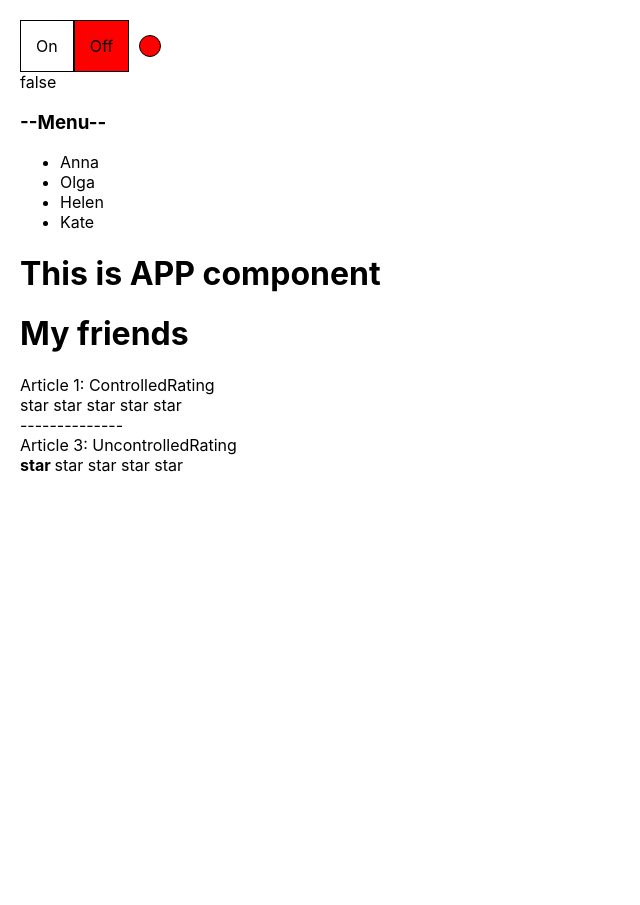
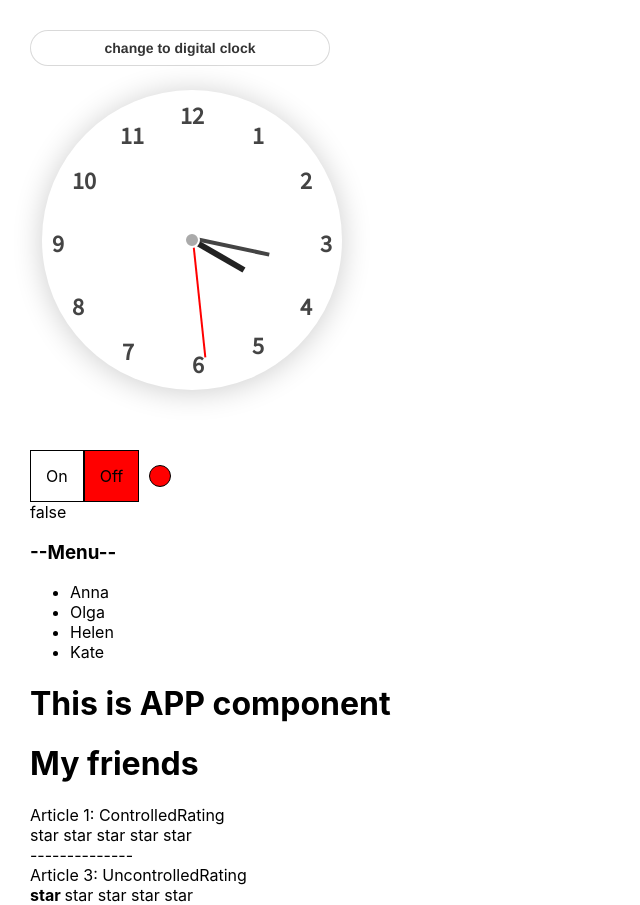
Before and after one commit to PolinSe/react-ts-kabzda, a React (Create React App) app: page / in a window 1280 px wide. Shown: the whole page, without its empty margins (0-640 px from the left). Before the commit the page ends 800 px from the top, so only its background shows below. Built offline with nearby package versions, Linux system fonts and the light colour scheme.

Commit message:
feat: Clock, useEffect

```diff
--- a/src/App.module.css
+++ b/src/App.module.css
@@ -1,3 +1,12 @@
-.app{
-    margin-left: 20px;
+.app {
+    margin-top: 30px;
+    margin-left: 30px;
 }
+
+.clock {
+    width: 300px;
+    height: 400px;
+    display: flex;
+    flex-direction: column;
+    gap: 50px;
+}
--- a/src/App.tsx
+++ b/src/App.tsx
@@ -6,6 +6,8 @@ import {OnOff} from './components/OnOff/OnOff';
 import {RatingValueType} from "./components/Rating/Rating"
 import {UncontrolledOnOff} from './components/UncontrolledOnOff/UncontrolledOnOff';
 import {UncontrolledRaiting} from './components/UncontrolledRating/UncontrolledRating';
+import {Clock} from './components/Clock/Clock';
+import {Button} from './stories/Button';
 
 function App() {
 
@@ -13,11 +15,20 @@ function App() {
     let [accordionCollapsed, setAccordionCollapsed] = useState<boolean>(false)
     let [on, setOn] = useState(false)
 
+    const [isAnalog, setAnalog] = useState(true)
+
     const changeRatingValue = (value: RatingValueType) => setRatingValue(value)
     const changeCollapsed = () => setAccordionCollapsed(!accordionCollapsed)
 
+    const changeClockType = () => {
+        setAnalog(!isAnalog)
+    }
     return (
         <div className={s.app}>
+            <div className={s.clock}>
+                <Button label={isAnalog?'change to digital clock':'change to analog clock'} onClick={changeClockType}/>
+                <Clock isAnalog={isAnalog}/>
+            </div>
 
             {/*<OnOff on={on} changeIndicator={setOn}/>*/}
 
--- /dev/null
+++ b/src/components/Clock/AnalogClock.module.css
@@ -0,0 +1,124 @@
+
+.clock {
+    width: 300px;
+    height: 300px;
+    border-radius: 50%;
+    position: absolute;
+    top: 30%;
+    left: 15%;
+    transform: translate(-50%, -50%);
+    box-shadow: 0 2px 30px rgba(0, 0, 0, 0.2);
+    font-size: 24px;
+    color: #444;
+    text-align: center;
+}
+
+.clock::after {
+    background: #aaa;
+    content: "";
+    width: 12px;
+    height: 12px;
+    border-radius: 50%;
+    position: absolute;
+    z-index: 2;
+    top: 50%;
+    left: 50%;
+    transform: translate(-50%, -50%);
+    border: 2px solid #fff;
+}
+
+.hour_hand {
+    position: absolute;
+    width: 6px;
+    height: 60px;
+    background: #222;
+    top: 30%;
+    left: 49%;
+    transform-origin: bottom;
+}
+
+.min_hand {
+    position: absolute;
+    width: 4px;
+    height: 80px;
+    background: #444;
+    top: 22.5%;
+    left: 49%;
+    transform-origin: bottom;
+}
+
+.sec_hand {
+    position: absolute;
+    width: 2px;
+    height: 118px;
+    background: red;
+    top: 10.5%;
+    left: 50%;
+    transform-origin: bottom;
+}
+
+.clock span {
+    position: absolute;
+    font-family: "Source Sans Pro", sans-serif;
+    font-weight: 700;
+}
+
+.twelve {
+    top: 10px;
+    left: 46%;
+}
+
+.one {
+    top: 10%;
+    right: 26%;
+}
+
+.eleven {
+    top: 10%;
+    left: 26%;
+}
+
+.two {
+    top: 25%;
+    right: 10%;
+}
+
+.three {
+    right: 10px;
+    top: 46%;
+}
+
+.four {
+    right: 30px;
+    top: 67%;
+}
+
+.five {
+    right: 78px;
+    top: 80%;
+}
+
+.six {
+    bottom: 10px;
+    left: 50%;
+}
+
+.seven {
+    left: 80px;
+    top: 82%;
+}
+
+.eight {
+    left: 30px;
+    top: 67%;
+}
+
+.nine {
+    left: 10px;
+    top: 46%;
+}
+
+.ten {
+    top: 25%;
+    left: 10%;
+}
--- /dev/null
+++ b/src/components/Clock/AnalogClock.tsx
@@ -0,0 +1,43 @@
+import React from 'react';
+import styles from './AnalogClock.module.css';
+
+type PropsType = {
+    date: Date
+}
+export const AnalogClock:React.FC<PropsType> = ({date}) => {
+
+    return (
+        <div className={styles.clock}>
+            <div
+                className={styles.hour_hand}
+                style={{
+                    transform: `rotateZ(${date.getHours() * 30}deg)`
+                }}
+            />
+            <div
+                className={styles.min_hand}
+                style={{
+                    transform: `rotateZ(${date.getMinutes() * 6}deg)`
+                }}
+            />
+            <div
+                className={styles.sec_hand}
+                style={{
+                    transform: `rotateZ(${date.getSeconds() * 6}deg)`
+                }}
+            />
+            <span className={styles.twelve}>12</span>
+            <span className={styles.one}>1</span>
+            <span className={styles.two}>2</span>
+            <span className={styles.three}>3</span>
+            <span className={styles.four}>4</span>
+            <span className={styles.five}>5</span>
+            <span className={styles.six}>6</span>
+            <span className={styles.seven}>7</span>
+            <span className={styles.eight}>8</span>
+            <span className={styles.nine}>9</span>
+            <span className={styles.ten}>10</span>
+            <span className={styles.eleven}>11</span>
+        </div>
+    );
+};
--- /dev/null
+++ b/src/components/Clock/Clock.module.css
@@ -0,0 +1,4 @@
+@import url("https://fonts.googleapis.com/css?family=Source+Sans+Pro&display=swap");
+.App {
+    font-family: sans-serif;
+ }
--- /dev/null
+++ b/src/components/Clock/Clock.tsx
@@ -0,0 +1,30 @@
+import React, {useEffect, useState} from 'react';
+import styles from './Clock.module.css'
+import {DigitalClock} from './DigitalClock';
+import {AnalogClock} from './AnalogClock';
+
+
+type PropsType = {
+    isAnalog: boolean
+}
+export const Clock:React.FC<PropsType> = ({isAnalog}) => {
+
+    const now = new Date()
+    const [date, setDate] = useState(now)
+
+    useEffect(() => {
+        const intervalID = setInterval(() => {
+            setDate(new Date())
+        }, 1000)
+
+        return () => clearInterval(intervalID)
+    }, [])
+
+    return <div className={styles.App}>
+
+        {isAnalog
+            ? <AnalogClock date={date}/>
+            : <DigitalClock date={date}/>
+        }
+    </div>
+};
--- /dev/null
+++ b/src/components/Clock/DigitalClock.module.css
@@ -0,0 +1,8 @@
+
+.digital {
+    padding: 10px;
+    box-shadow: 0 2px 30px rgba(0, 0, 0, 0.2);
+    font-size: 50px;
+    color: #444;
+    text-align: center;
+}
--- /dev/null
+++ b/src/components/Clock/DigitalClock.tsx
@@ -0,0 +1,13 @@
+import React from 'react';
+import styles from './DigitalClock.module.css';
+
+type PropsType = {
+    date: Date
+}
+export const DigitalClock:React.FC<PropsType> = ({date}) => {
+
+    return (
+        <div className={styles.digital}>{date.toLocaleTimeString()}</div>
+    );
+
+};
```
